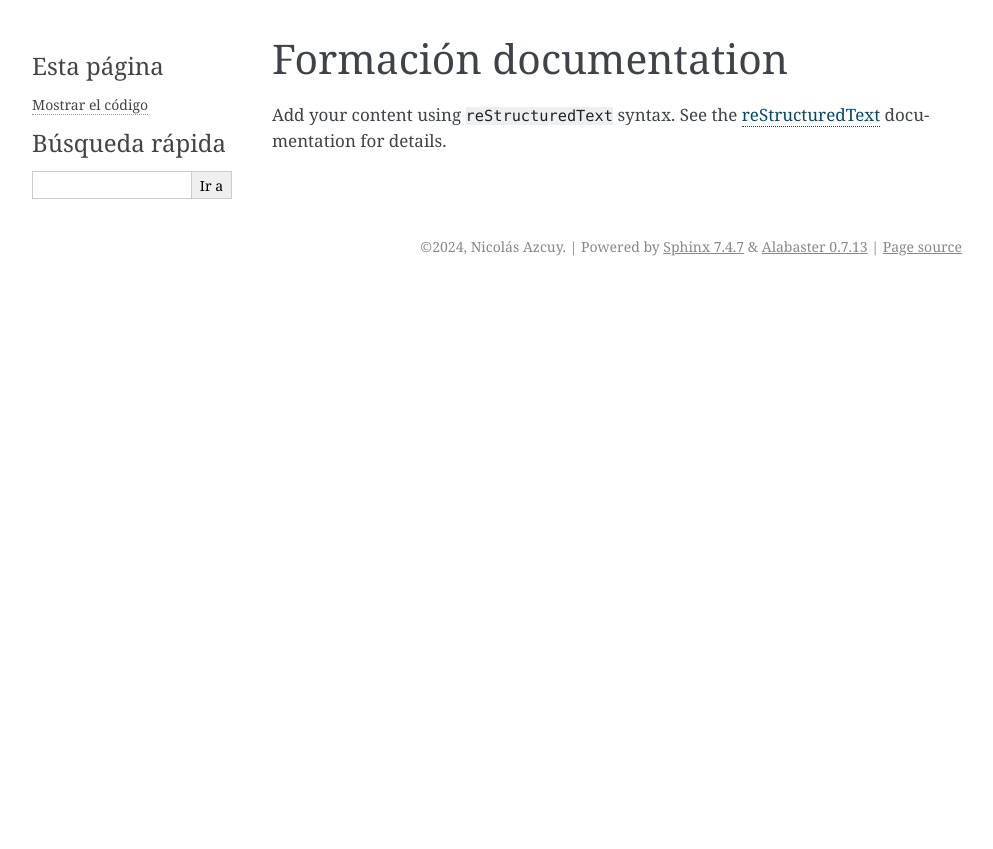
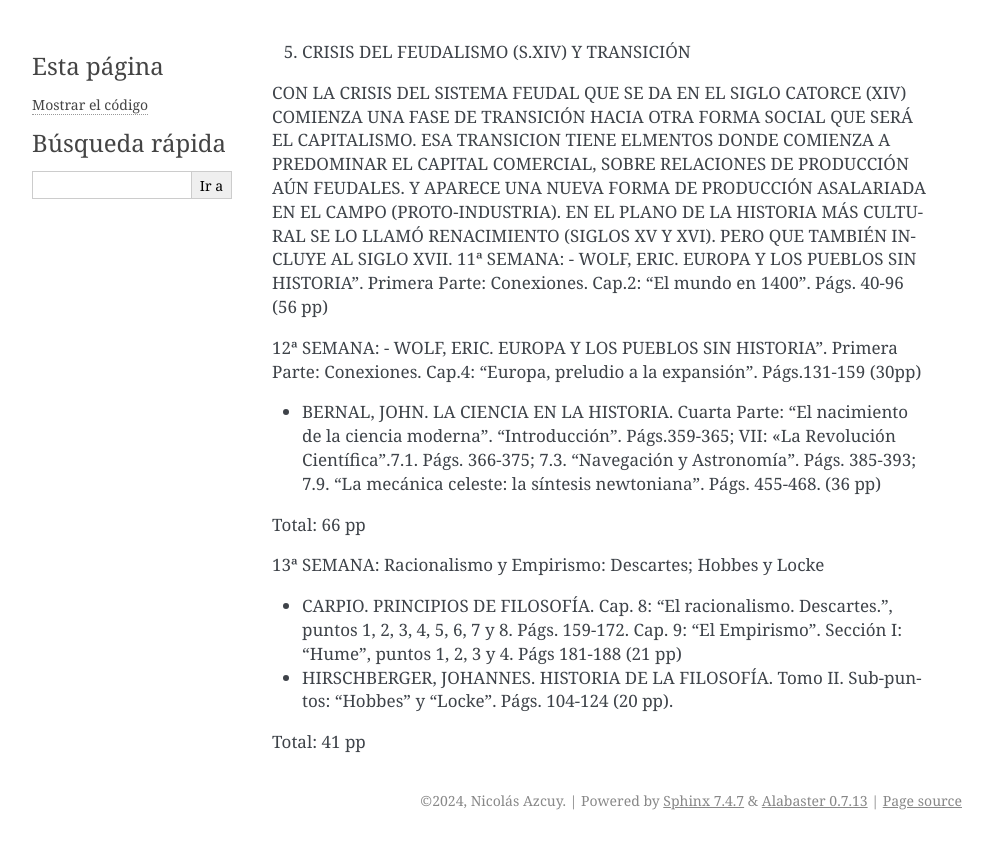
Before and after one commit to nazcuy/Formacion-para-Juan, a Sphinx documentation site: the page built from source/transicion.rst, in a window 1280 px wide. Shown: the top 849 px of the page, without its empty margins (148-1141 px from the left). Built offline with Sphinx 7.4.7, drawn with Linux system fonts in a browser that asks for light colours.

Commit message:
Update transicion.rst

```diff
--- a/source/transicion.rst
+++ b/source/transicion.rst
@@ -1,16 +1,20 @@
-.. Formación documentation master file, created by
-   sphinx-quickstart on Mon Dec 16 09:36:42 2024.
-   You can adapt this file completely to your liking, but it should at least
-   contain the root `toctree` directive.
+5. CRISIS DEL FEUDALISMO (S.XIV) Y TRANSICIÓN
 
-Formación documentation
-=======================
+CON LA CRISIS DEL SISTEMA FEUDAL QUE SE DA EN EL SIGLO CATORCE (XIV) COMIENZA UNA FASE DE TRANSICIÓN HACIA OTRA FORMA SOCIAL QUE SERÁ EL CAPITALISMO. ESA TRANSICION TIENE ELMENTOS DONDE COMIENZA A PREDOMINAR EL CAPITAL COMERCIAL, SOBRE RELACIONES DE PRODUCCIÓN AÚN FEUDALES. Y APARECE UNA NUEVA FORMA DE PRODUCCIÓN ASALARIADA EN EL CAMPO (PROTO-INDUSTRIA). EN EL PLANO DE LA HISTORIA MÁS CULTURAL SE LO LLAMÓ RENACIMIENTO (SIGLOS XV Y XVI). PERO QUE TAMBIÉN INCLUYE AL SIGLO XVII.
+11ª SEMANA:
+- WOLF, ERIC. EUROPA Y LOS PUEBLOS SIN HISTORIA”. Primera Parte: Conexiones. Cap.2: “El mundo en 1400”. Págs. 40-96 (56 pp)
 
-Add your content using ``reStructuredText`` syntax. See the
-`reStructuredText <https://www.sphinx-doc.org/en/master/usage/restructuredtext/index.html>`_
-documentation for details.
+12ª SEMANA:
+- WOLF, ERIC. EUROPA Y LOS PUEBLOS SIN HISTORIA”. Primera Parte: Conexiones. Cap.4:  “Europa, preludio a la expansión”. Págs.131-159 (30pp)
 
+- BERNAL, JOHN. LA CIENCIA EN LA HISTORIA. Cuarta Parte: “El nacimiento de la ciencia moderna”. “Introducción”. Págs.359-365; VII: "La Revolución Científica”.7.1. Págs. 366-375; 7.3. “Navegación y Astronomía”. Págs. 385-393; 7.9. “La mecánica celeste: la síntesis newtoniana”. Págs. 455-468. (36 pp)
 
-.. toctree::
-   :maxdepth: 2
-   :caption: Contents:
+Total: 66 pp
+
+13ª SEMANA:
+Racionalismo y Empirismo: Descartes; Hobbes y Locke
+
+- CARPIO. PRINCIPIOS DE FILOSOFÍA. Cap. 8: “El racionalismo. Descartes.”, puntos 1, 2, 3, 4, 5, 6, 7 y 8. Págs. 159-172. Cap. 9: “El Empirismo”. Sección I: “Hume”, puntos 1, 2, 3 y 4. Págs 181-188 (21 pp)
+- HIRSCHBERGER, JOHANNES. HISTORIA DE LA FILOSOFÍA. Tomo II. Sub-puntos: “Hobbes” y “Locke”. Págs. 104-124 (20 pp).
+
+Total: 41 pp
```
